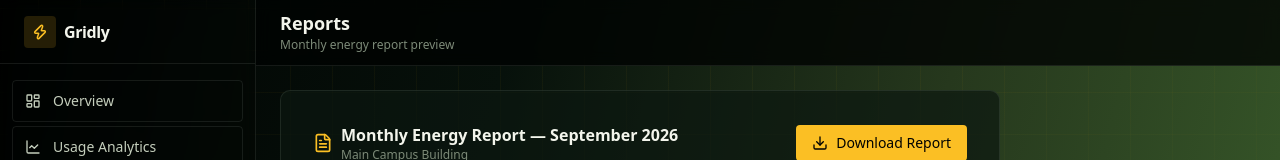
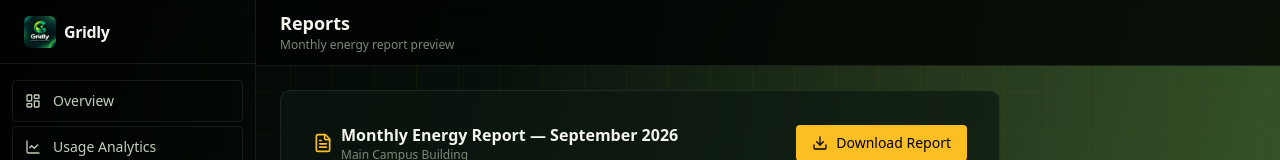
Before and after one commit to Sham914/Gridly, a Next.js app: page /reports in a window 1280 px wide. Shown: the top 160 px of the page. Built offline with nearby package versions, Linux system fonts and the light colour scheme.

Commit message:
Added logo to sidebar

```diff
--- a/app/page.tsx
+++ b/app/page.tsx
@@ -212,13 +212,14 @@ function SiteHeader() {
         href="/"
         className="focus-ring flex items-center gap-2 hover:opacity-80 transition-opacity"
       >
-        <div className="flex h-8 w-8 items-center justify-center">
+        <div className="flex h-8 w-8 items-center justify-center overflow-hidden rounded-md">
           <Image
             src="/favicon.svg"
             alt="Gridly logo"
             width={32}
             height={32}
             priority
+            className="h-full w-full object-cover"
           />
         </div>
 
--- a/components/Sidebar.tsx
+++ b/components/Sidebar.tsx
@@ -1,6 +1,7 @@
 "use client";
 
 import Link from "next/link";
+import Image from "next/image";
 import { usePathname } from "next/navigation";
 import { Zap } from "lucide-react";
 import { navItems } from "@/lib/nav";
@@ -12,8 +13,15 @@ export function Sidebar() {
   return (
     <aside className="hidden lg:flex lg:w-64 lg:flex-col lg:fixed lg:inset-y-0 border-r border-base-border bg-black/20 backdrop-blur-sm">
       <Link href="/" className="focus-ring flex items-center gap-2 px-6 h-16 border-b border-base-border hover:bg-white/5 transition-colors">
-        <div className="flex h-8 w-8 items-center justify-center rounded bg-accent-gold/15 text-accent-gold">
-          <Zap className="h-4 w-4" strokeWidth={2.25} />
+        <div className="flex h-8 w-8 items-center justify-center overflow-hidden rounded-md">
+          <Image
+            src="/favicon.svg"
+            alt="Gridly logo"
+            width={30}
+            height={30}
+            priority
+            className="h-full w-full object-cover"
+          />
         </div>
         <span className="font-semibold tracking-tight text-ink-primary">Gridly</span>
       </Link>
```
